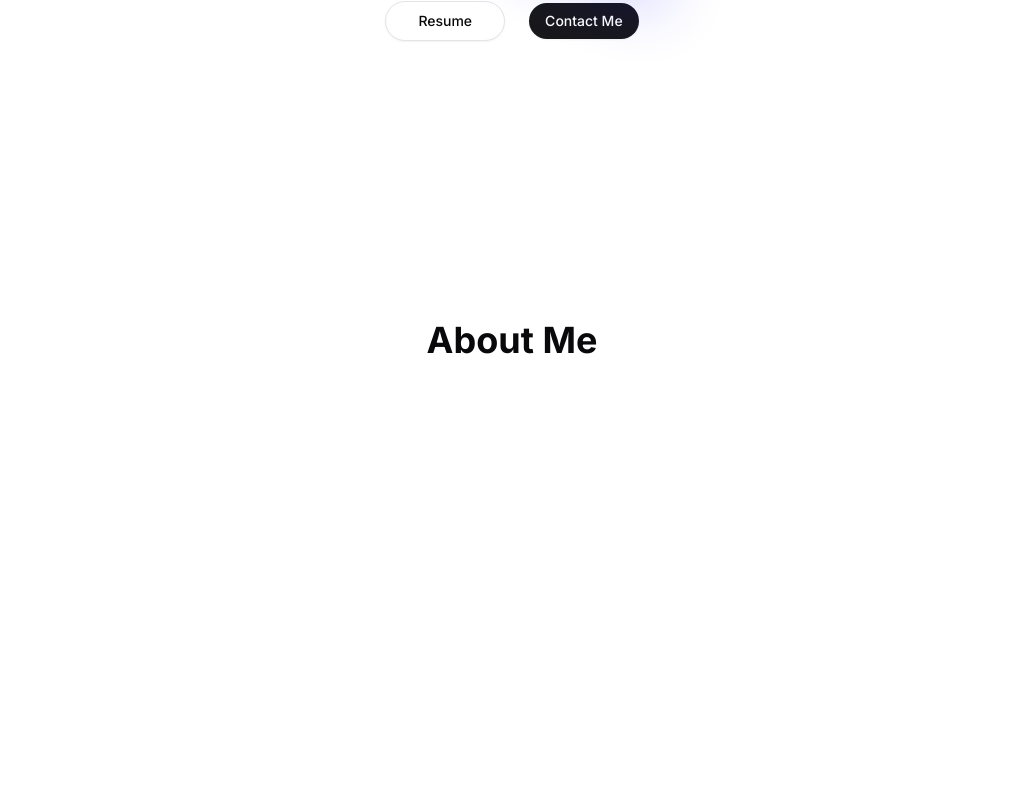
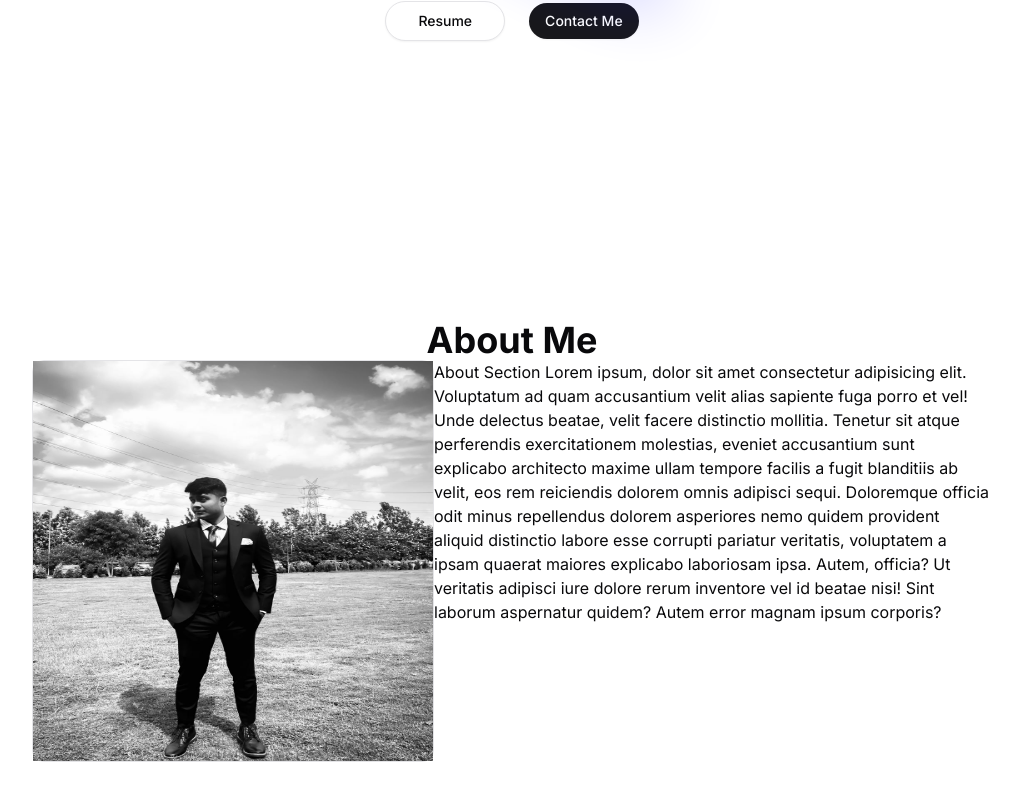
Before and after one commit to RizWaaN3024/next-js-practice-project-2, a Next.js app: page / in a window 1280 px wide. Shown: the part 500-1300 px from the top of the page, without its empty margins (128-1147 px from the left). Before the commit the page ends 862 px from the top, so only its background shows below. Built offline with nearby package versions, Linux system fonts and the light colour scheme.

Commit message:
About Section Code Fixes

```diff
--- a/components/About.jsx
+++ /dev/null
@@ -1,14 +0,0 @@
-import React from 'react'
-
-const About = () => {
-  return (
-    <section className='xl:h-[860px] pb-12 xl:py-24'>
-        <div className='container mx-auto'>
-            <h2 className='h2 mt-24 flex justify-center mt-40'>About Me</h2>
-        </div>
-
-    </section>
-  )
-}
-
-export default About
--- /dev/null
+++ b/components/About.tsx
@@ -0,0 +1,25 @@
+import React from 'react'
+import DevImg from './DevImg'
+
+const About = () => {
+  return (
+    <section className='xl:h-[860px] pb-12 xl:py-24'>
+        <div className='container mx-auto'>
+            <h2 className='h2 flex justify-center mt-40'>About Me</h2>
+            <div className='flex'>
+              {/* Image */}
+              <div className='hidden md:flex flex-1 relative border rounded-xl'>
+                    <DevImg containerStyles={`rounded-[50%] w-[400px] h-[400px] bg-no-repeat relative`} imgSrc='/MyImage.jpg' />
+                </div>
+                <div>
+                  About Section
+                  Lorem ipsum, dolor sit amet consectetur adipisicing elit. Voluptatum ad quam accusantium velit alias sapiente fuga porro et vel! Unde delectus beatae, velit facere distinctio mollitia. Tenetur sit atque perferendis exercitationem molestias, eveniet accusantium sunt explicabo architecto maxime ullam tempore facilis a fugit blanditiis ab velit, eos rem reiciendis dolorem omnis adipisci sequi. Doloremque officia odit minus repellendus dolorem asperiores nemo quidem provident aliquid distinctio labore esse corrupti pariatur veritatis, voluptatem a ipsam quaerat maiores explicabo laboriosam ipsa. Autem, officia? Ut veritatis adipisci iure dolore rerum inventore vel id beatae nisi! Sint laborum aspernatur quidem? Autem error magnam ipsum corporis?
+                </div>
+            </div>
+        </div>
+
+    </section>
+  )
+}
+
+export default About
--- /dev/null
+++ b/components/DevImg.tsx
@@ -0,0 +1,12 @@
+import Image from 'next/image'
+import React from 'react'
+
+const DevImg = ({containerStyles, imgSrc} : {containerStyles : string, imgSrc : string}) => {
+  return (
+    <div className={`${containerStyles}`}>
+      <Image src={imgSrc} fill priority alt=''/>
+    </div>
+  )
+}
+
+export default DevImg
```
Also changed, not shown: public/MyImage.jpg (added).
